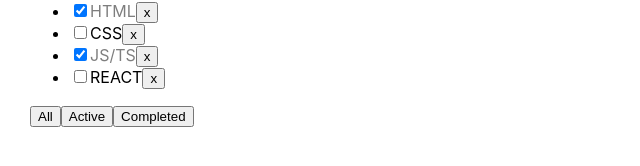
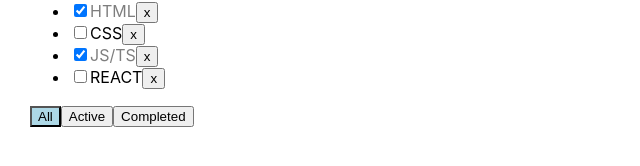
Before and after one commit to Grisha0404/NewTodolist, a React (Create React App) app: page / in a window 1280 px wide. Shown: the part 136-302 px from the top of the page, without its empty margins (0-640 px from the left). Built offline with nearby package versions, Linux system fonts and the light colour scheme.

Commit message:
Update TodoList.tsx

```diff
--- a/src/TodoList.tsx
+++ b/src/TodoList.tsx
@@ -10,6 +10,7 @@ export type TodoListPopsType = {
     removeTask: (id: string) => void
     changeFilter: (filter: FilterType) => void
     addTask: (title: string) => void
+    filter: FilterType
 }
 
 export type TaskType = {
@@ -22,7 +23,7 @@ const TodoList = (props: TodoListPopsType) => {
     return (
         <div>
             <TodoListHeader title={props.title} addTask={props.addTask}/>
-            <TaskList tasks={props.task} removeTask={props.removeTask} changeFilter={props.changeFilter}/>
+            <TaskList tasks={props.task} removeTask={props.removeTask} changeFilter={props.changeFilter} filter={props.filter}/>
         </div>
     );
 };
```
